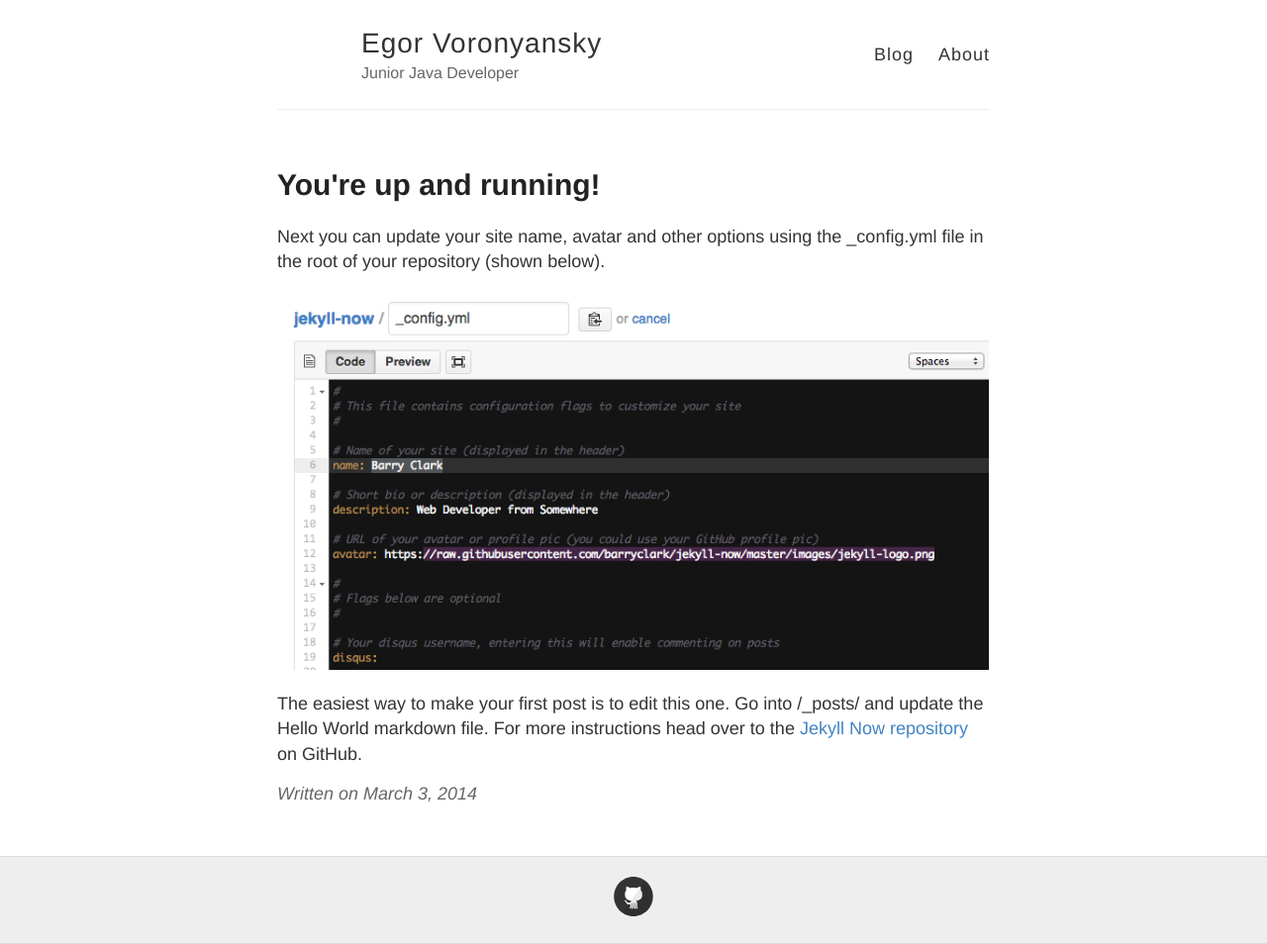
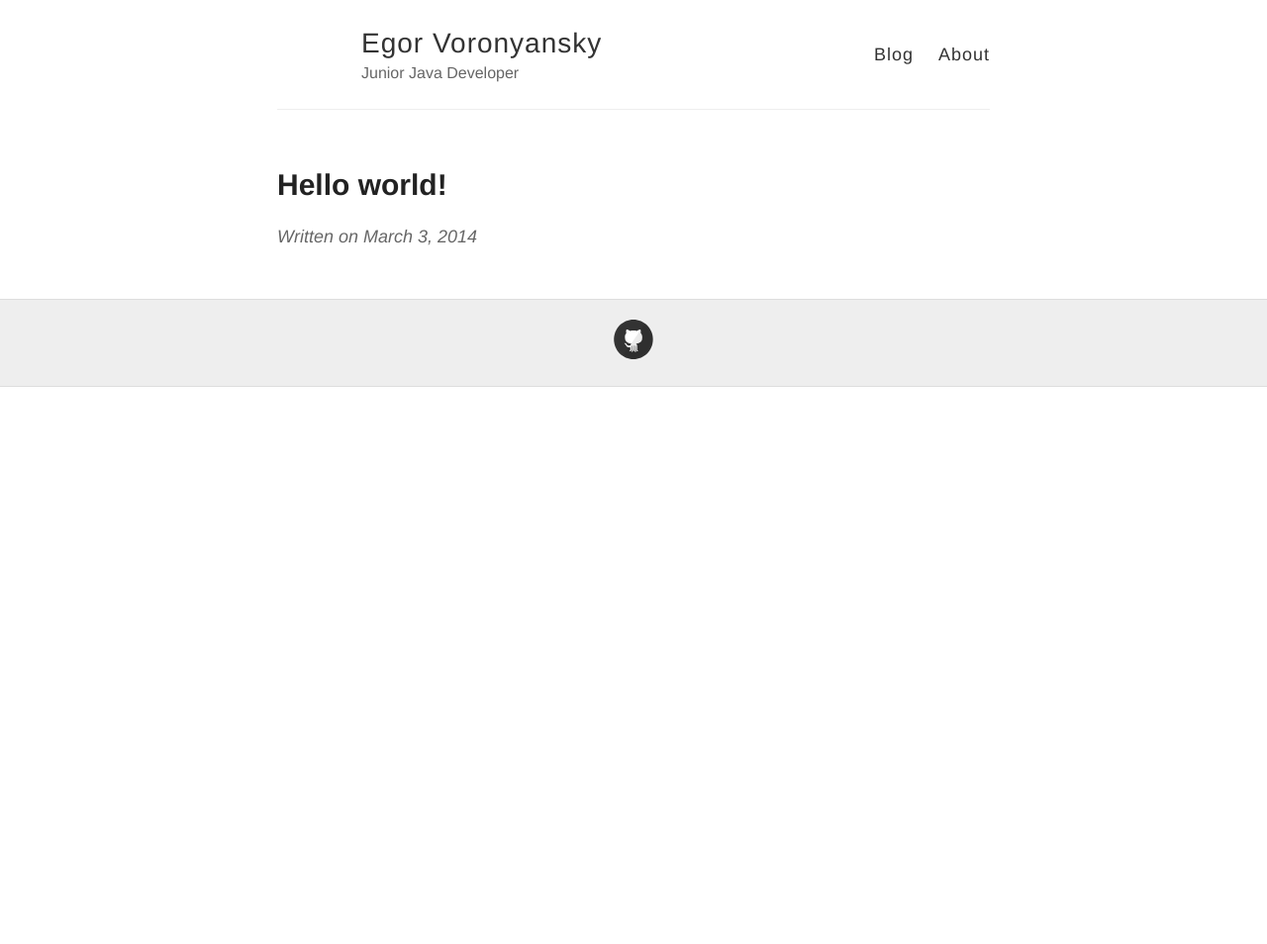
Before and after one commit to voronyansky/voronyansky.github.io, a Jekyll site: the page built from _posts/2014-3-3-Hello-World.md, in a window 1280 px wide. Shown: the whole page at 99% size. Built offline with Jekyll 4.4.1, drawn with Linux system fonts in a browser that asks for light colours; after the commit the page ends 900 px from its top, so only the background shows below that.

Commit message:
Hello world

```diff
--- a/_posts/2014-3-3-Hello-World.md
+++ b/_posts/2014-3-3-Hello-World.md
@@ -1,10 +1,4 @@
 ---
 layout: post
-title: You're up and running!
+title: Hello world!
 ---
-
-Next you can update your site name, avatar and other options using the _config.yml file in the root of your repository (shown below).
-
-![_config.yml]({{ site.baseurl }}/images/config.png)
-
-The easiest way to make your first post is to edit this one. Go into /_posts/ and update the Hello World markdown file. For more instructions head over to the [Jekyll Now repository](https://github.com/barryclark/jekyll-now) on GitHub.
```
